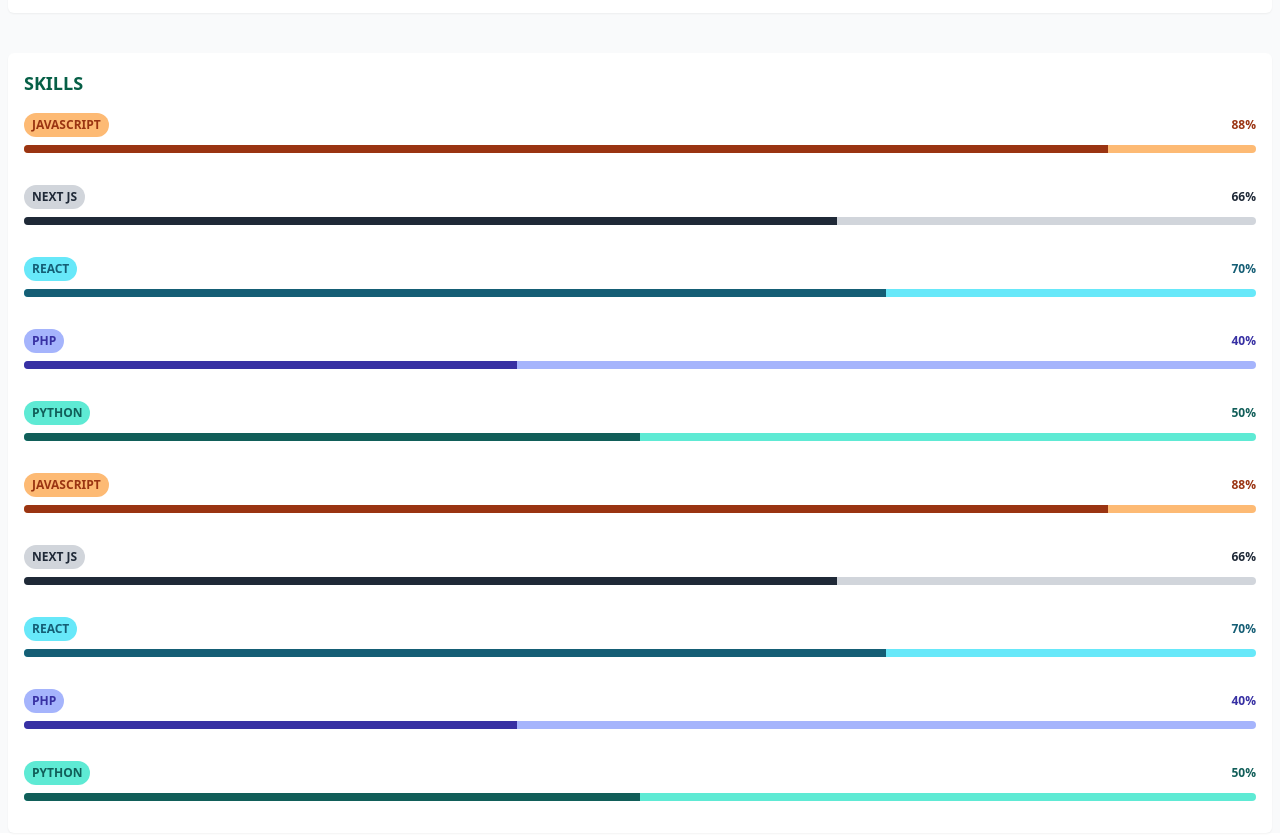
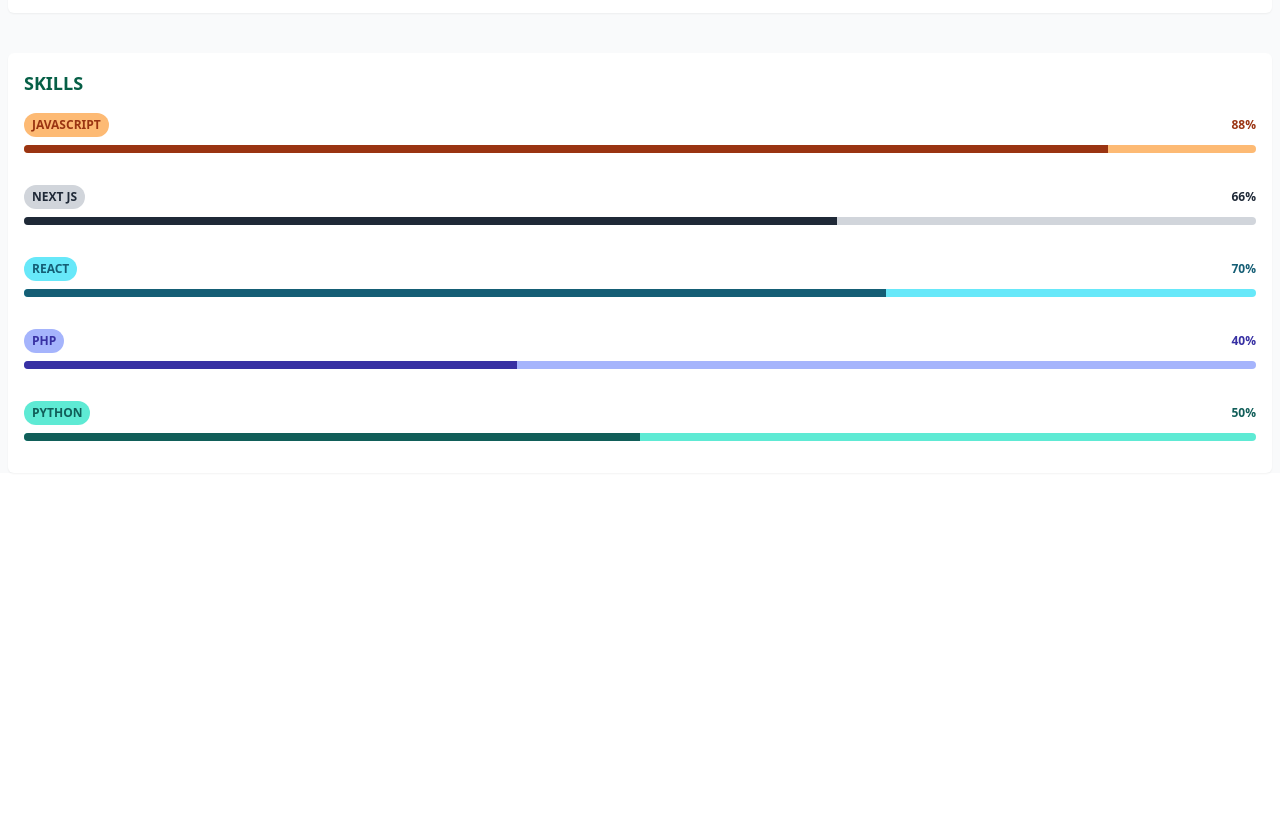
Before and after one commit to rizkisetyap/cv, a website built with Vite: page index.html in a window 1280 px wide. Shown: the part 1187-2026 px from the top of the page. After the commit the page ends 1676 px from the top, so only its background shows below. Built offline with nearby package versions, Linux system fonts and the light colour scheme.

Commit message:
fix bug 1

```diff
--- a/index.html
+++ b/index.html
@@ -421,6 +421,5 @@
             </div>
         </main>
         <script type="module" src="/main.js"></script>
-        <script src="/script.js"></script>
     </body>
 </html>
--- a/script.js
+++ /dev/null
@@ -1,67 +0,0 @@
-const skills = ["Javascript", "next js", "react", "php", "python"];
-const values = ["88", "66", "70", "40", "50"];
-const colors = ["orange", "gray", "cyan", "indigo", "teal"];
-
-window.addEventListener("DOMContentLoaded", function () {
-    showSkill();
-});
-
-function showSkill() {
-    const container = document.querySelector("#progress");
-
-    skills.forEach((item, idx) => {
-        const progress_container = document.createElement("div");
-        const progress__header = document.createElement("div");
-        const progress__title = document.createElement("span");
-        const progress__title__wrapper = document.createElement("div");
-        const text_right = document.createElement("div");
-        const progress__indicator = document.createElement("span");
-        const progress__bar = document.createElement("div");
-        const progress__value = document.createElement("div");
-        const progress__value_container = document.createElement("div");
-
-        progress_container.classList.add("progress");
-        progress__header.classList.add("progress__header");
-        progress__title.classList.add(
-            "progress__title",
-            `text-${colors[idx]}-800`,
-            `bg-${colors[idx]}-300`
-        );
-        text_right.classList.add("text_right");
-        progress__bar.classList.add("progress__bar", `bg-${colors[idx]}-300`);
-        progress__value.classList.add(
-            "animate-myanimation",
-            "progress__value",
-            `bg-${colors[idx]}-800`,
-            "h-full"
-        );
-        progress__indicator.classList.add("progress__indicator", `text-${colors[idx]}-800`);
-
-        progress_container.appendChild(progress__header);
-        text_right.appendChild(progress__indicator);
-        progress_container.appendChild(progress__bar);
-        progress__header.appendChild(progress__title__wrapper);
-        progress__header.appendChild(progress__indicator);
-        progress__title__wrapper.appendChild(progress__title);
-        progress__value_container.appendChild(progress__value);
-        progress__bar.appendChild(progress__value_container);
-
-        progress__title.innerHTML = item;
-        // progress__indicator.innerHTML = values[idx] + "%";
-        progress__value_container.style.width = values[idx] + "%";
-        container.appendChild(progress_container);
-        const updateCount = () => {
-            const target = +values[idx];
-            const count = +progress__indicator.innerText.replace("%", "");
-            const speed = 10000; // change animation speed here
-            const inc = target / speed;
-            if (count < target) {
-                progress__indicator.innerText = Math.ceil(count + inc) + "%";
-                setTimeout(updateCount, 10);
-            } else {
-                progress__indicator.innerText = target + "%";
-            }
-        };
-        updateCount();
-    });
-}
```
